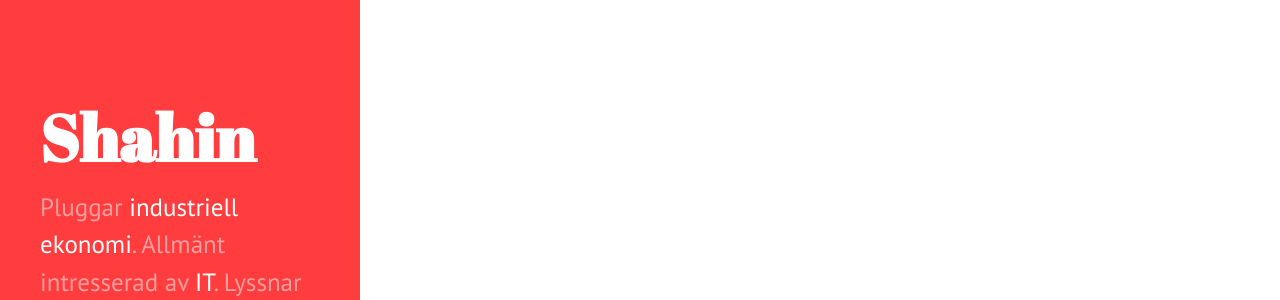
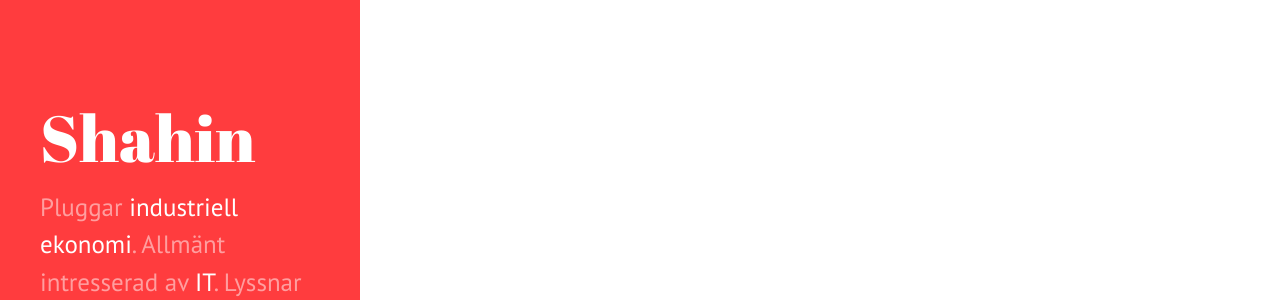
Before and after one commit to wiwofone/wiwofone.github.io, a Jekyll site: the page built from 404.html, in a window 1280 px wide. Shown: the part 374-674 px from the top of the page. Built offline with Jekyll 4.4.1, drawn with Linux system fonts in a browser that asks for light colours; Markdown is read by kramdown in place of the engine named in the settings.

Commit message:
Override faux bold style on sidebar header

```diff
--- a/public/css/hyde.css
+++ b/public/css/hyde.css
@@ -80,6 +80,7 @@ html {
   color: #fff;
   margin-top: 0;
   font-family: "Abril Fatface", serif;
+  font-weight: normal !important;
   font-size: 3.25rem;
 }
 
```
